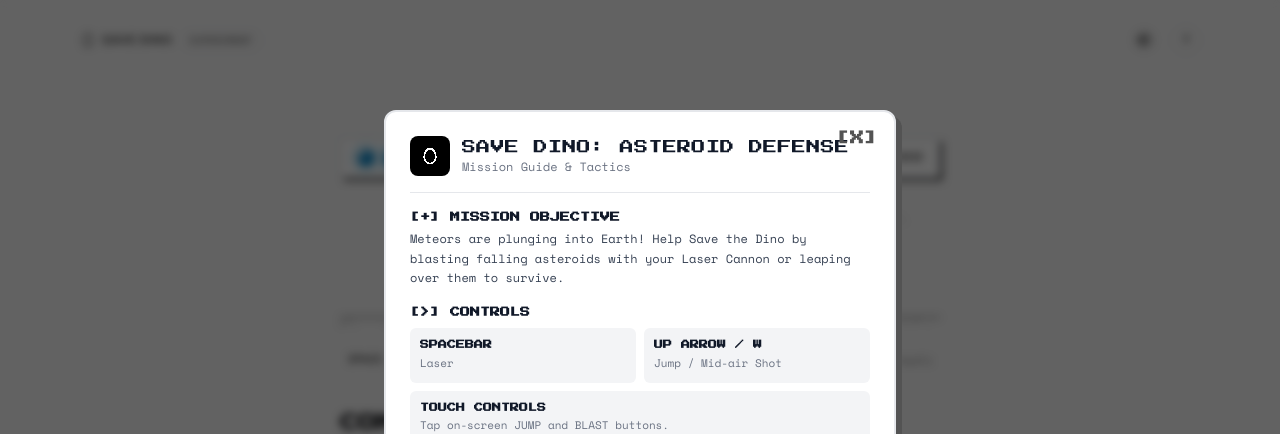
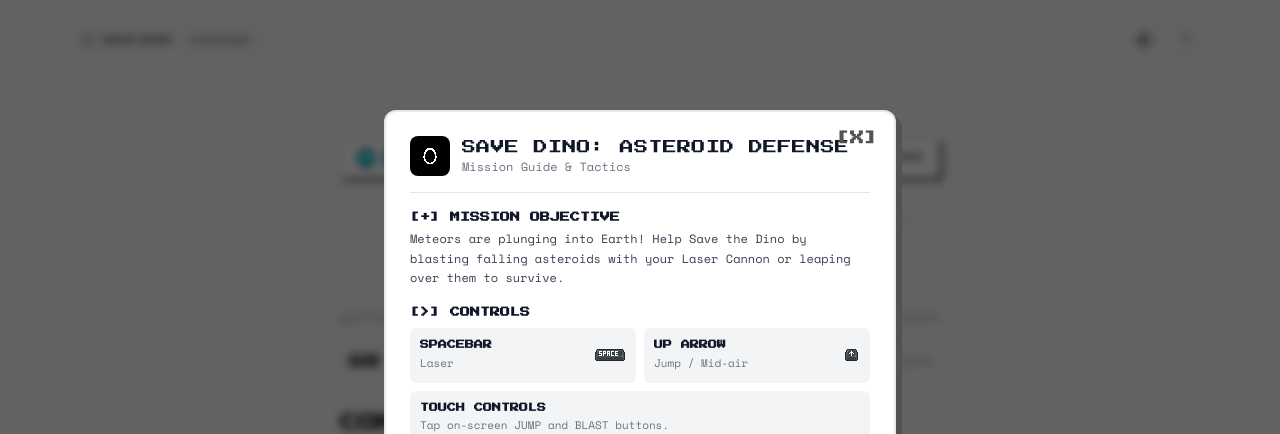
Before and after one commit to Thawshi-Srikanth/savedino, a Next.js app: page / in a window 1280 px wide. Both pictures are taken after a click on the button "Help / How to Play". Shown: the top 434 px of the page. Built offline with nearby package versions, Linux system fonts and the light colour scheme; a web font is replaced by a local one.

Commit message:
fix: resolve hydration mismatches with dynamic import and layout suppressions while adding UI keyboard assets to help modal

```diff
--- a/app/components/DinoGameCanvas.tsx
+++ b/app/components/DinoGameCanvas.tsx
@@ -703,47 +703,48 @@ export const DinoGameCanvas: React.FC<DinoGameCanvasProps> = ({ onScoreUpdate, o
       ctx.globalAlpha = 1.0;
 
       // ----------------------------------------------------
-      // DRAW EXPANDING PLASMA BALL / ENERGY ORB (HIGH VISIBILITY)
+      // DRAW PIXELATED EXPANDING PLASMA BALL (8-BIT RETRO)
       // ----------------------------------------------------
       s.balls.forEach((b) => {
         ctx.save();
-        ctx.translate(b.x, b.y);
+        const bx = Math.floor(b.x);
+        const by = Math.floor(b.y);
+        const r = Math.floor(b.radius);
+        const pSize = Math.max(2, Math.floor(r / 7)); // Grid pixel block step
 
-        const r = b.radius;
+        // Helper to draw stepped 8-bit pixel circle
+        const fillPixelCircle = (cx: number, cy: number, radius: number, step: number, color: string) => {
+          ctx.fillStyle = color;
+          for (let dy = -radius; dy <= radius; dy += step) {
+            const dx = Math.floor(Math.sqrt(Math.max(0, radius * radius - dy * dy)) / step) * step;
+            if (dx > 0) {
+              ctx.fillRect(cx - dx, cy + dy, dx * 2, step);
+            }
+          }
+        };
 
-        // 1. Solid Black Outer Ring (Guarantees 100% contrast on #f4f4f4)
-        ctx.fillStyle = "#000000";
-        ctx.beginPath();
-        ctx.arc(0, 0, r + 2.5, 0, Math.PI * 2);
-        ctx.fill();
+        // 1. Solid Black Stepped Pixel Outline (Maximum Contrast)
+        fillPixelCircle(bx, by, r + 3, pSize, "#000000");
 
-        // 2. Vibrant Deep Cyan / Blue Body
-        ctx.fillStyle = "#0284c7";
-        ctx.shadowColor = "#00ffff";
-        ctx.shadowBlur = 14;
-        ctx.beginPath();
-        ctx.arc(0, 0, r, 0, Math.PI * 2);
-        ctx.fill();
+        // 2. Deep Blue / Cyan Pixel Body
+        fillPixelCircle(bx, by, r, pSize, "#0284c7");
 
-        // 3. Electric Cyan Mid Ring
-        ctx.fillStyle = "#00ffff";
-        ctx.beginPath();
-        ctx.arc(0, 0, r * 0.7, 0, Math.PI * 2);
-        ctx.fill();
+        // 3. Bright Electric Cyan Pixel Ring
+        fillPixelCircle(bx, by, Math.floor(r * 0.72), pSize, "#00ffff");
 
-        // 4. Pure White Blinding Core
+        // 4. Blinding White Pixel Core
+        fillPixelCircle(bx + Math.floor(r * 0.15), by, Math.floor(r * 0.42), pSize, "#ffffff");
+
+        // 5. White Pixel Highlights (Top-Left Glints)
         ctx.fillStyle = "#ffffff";
-        ctx.shadowBlur = 0;
-        ctx.beginPath();
-        ctx.arc(r * 0.15, 0, r * 0.4, 0, Math.PI * 2);
-        ctx.fill();
+        const hx = bx - Math.floor(r * 0.35);
+        const hy = by - Math.floor(r * 0.35);
+        ctx.fillRect(hx, hy, pSize * 2, pSize * 2);
 
-        // Energy crescent aura in front of ball
-        ctx.strokeStyle = "#ffffff";
-        ctx.lineWidth = 2;
-        ctx.beginPath();
-        ctx.arc(0, 0, r * 0.85, -Math.PI / 2.5, Math.PI / 2.5);
-        ctx.stroke();
+        // 6. Leading Pixel Energy Sparks on Front Edge
+        ctx.fillStyle = "#ffffff";
+        ctx.fillRect(bx + r - pSize, by - Math.floor(r * 0.4), pSize, pSize * 2);
+        ctx.fillRect(bx + r - pSize, by + Math.floor(r * 0.25), pSize, pSize * 2);
 
         ctx.restore();
       });
@@ -804,17 +805,37 @@ export const DinoGameCanvas: React.FC<DinoGameCanvasProps> = ({ onScoreUpdate, o
 
         ctx.drawImage(spriteImg, sx, sy, sw, sh, s.dino.x, s.dino.y, sw, sh);
 
-        // Muzzle flare on Dino's cannon snout
+        // 8-bit Pixel Muzzle Blast at Dino's Snout/Mouth
         if (s.dino.fireGlowTimer > 0) {
-          const muzzleX = s.dino.x + (s.dino.isShootingCrouch && !s.dino.isJumping ? 52 : 38);
-          const muzzleY = s.dino.isShootingCrouch && !s.dino.isJumping ? s.dino.y + 12 : s.dino.y + 14;
+          const mx = Math.floor(s.dino.x + (s.dino.isShootingCrouch && !s.dino.isJumping ? 52 : 38));
+          const my = Math.floor(s.dino.isShootingCrouch && !s.dino.isJumping ? s.dino.y + 12 : s.dino.y + 14);
+
+          // 1. Black Pixel Outline Cross
+          ctx.fillStyle = "#000000";
+          ctx.fillRect(mx - 7, my - 3, 16, 7);
+          ctx.fillRect(mx - 3, my - 7, 7, 16);
+          ctx.fillRect(mx - 5, my - 5, 11, 11);
+
+          // 2. Electric Cyan Pixel Blast (#00ffff)
           ctx.fillStyle = "#00ffff";
-          ctx.shadowColor = "#0284c7";
-          ctx.shadowBlur = 18;
-          ctx.beginPath();
-          ctx.arc(muzzleX, muzzleY, 8, 0, Math.PI * 2);
-          ctx.fill();
-          ctx.shadowBlur = 0;
+          ctx.fillRect(mx - 6, my - 2, 14, 5);
+          ctx.fillRect(mx - 2, my - 6, 5, 14);
+          ctx.fillRect(mx - 4, my - 4, 9, 9);
+
+          // 3. Deep Blue Inner Blocks (#0284c7)
+          ctx.fillStyle = "#0284c7";
+          ctx.fillRect(mx - 4, my - 2, 10, 5);
+          ctx.fillRect(mx - 2, my - 4, 5, 10);
+
+          // 4. White Pixel Core (#ffffff)
+          ctx.fillStyle = "#ffffff";
+          ctx.fillRect(mx - 2, my - 2, 5, 5);
+
+          // 5. Pixel Sparks Shooting Forward from Dino's Mouth
+          ctx.fillStyle = s.dino.fireGlowTimer % 2 === 0 ? "#ffffff" : "#00ffff";
+          ctx.fillRect(mx + 10, my - 1, 3, 3);
+          ctx.fillRect(mx + 14, my - 4, 2, 2);
+          ctx.fillRect(mx + 14, my + 3, 2, 2);
         }
       }
 
@@ -871,31 +892,68 @@ export const DinoGameCanvas: React.FC<DinoGameCanvasProps> = ({ onScoreUpdate, o
       }`}>
         {/* Left: 3 Circular Plasma Orbs + Blasted Counter */}
         <div className="flex items-center gap-3">
-          {/* Circular Plasma Orbs (No "LASER:" text) */}
+          {/* 8-bit Pixel Plasma Orbs */}
           <div className="flex items-center gap-1.5">
             {[0, 1, 2].map((idx) => {
               const isFilled = idx < laserCharges;
               const isCurrentlyRecharging = idx === laserCharges && laserCharges < MAX_CHARGES;
+              const clipY = 14 - Math.round(rechargeProgress * 12);
 
               return (
                 <div
                   key={idx}
-                  className={`w-5 h-5 rounded-full border-2 overflow-hidden relative flex items-center justify-center transition-all ${
-                    isNight ? "border-[#80868b]" : "border-[#535353]"
-                  } ${
-                    isFilled ? "bg-[#0284c7] shadow-[0_0_8px_#38bdf8]" : (isNight ? "bg-[#3c4043]" : "bg-[#e5e7eb]")
-                  }`}
-                  title={isFilled ? "Charge Ready" : "Recharging..."}
+                  className="w-5 h-5 flex items-center justify-center relative select-none"
+                  title={isFilled ? "Plasma Ready" : isCurrentlyRecharging ? "Recharging Plasma..." : "Depleted"}
                 >
-                  {isCurrentlyRecharging && (
-                    <div
-                      className="absolute bottom-0 w-full bg-[#f97316] transition-all duration-75"
-                      style={{ height: `${Math.min(100, Math.max(0, rechargeProgress * 100))}%` }}
+                  <svg
+                    viewBox="0 0 14 14"
+                    className="w-full h-full"
+                    shapeRendering="crispEdges"
+                  >
+                    <defs>
+                      <clipPath id={`recharge-clip-${idx}`}>
+                        <rect x="0" y={clipY} width="14" height="14" />
+                      </clipPath>
+                    </defs>
+
+                    {/* Stepped 8-bit Pixel Outline */}
+                    <path
+                      d="M4 1h6v1h2v2h1v6h-1v2h-2v1H4v-1H2v-2H1V4h1V2h2V1z"
+                      fill={isNight ? "#80868b" : "#000000"}
                     />
-                  )}
-                  {isFilled && (
-                    <div className="w-1.5 h-1.5 bg-white rounded-full opacity-60 absolute top-0.5 left-0.5" />
-                  )}
+
+                    {isFilled ? (
+                      /* Fully Charged 8-Bit Pixel Plasma Orb */
+                      <>
+                        {/* Deep Blue Base */}
+                        <path d="M4 2h6v1h2v2h1v4h-1v2h-2v1H4v-1H2V9H1V5h1V3h2V2z" fill="#0284c7" />
+                        {/* Cyan Middle Ring */}
+                        <path d="M5 3h4v1h2v2h1v2h-1v2h-2v1H5v-1H3V8H2V6h1V4h2V3z" fill="#00ffff" />
+                        {/* White Core Block */}
+                        <rect x="6" y="5" width="3" height="3" fill="#ffffff" />
+                        {/* Pixel Highlight Glint */}
+                        <rect x="4" y="3" width="2" height="2" fill="#ffffff" />
+                      </>
+                    ) : isCurrentlyRecharging ? (
+                      /* Recharging: Dark Cavity + Pixel Rising Plasma */
+                      <>
+                        {/* Background Empty Cavity */}
+                        <path d="M4 2h6v1h2v2h1v4h-1v2h-2v1H4v-1H2V9H1V5h1V3h2V2z" fill={isNight ? "#3c4043" : "#d1d5db"} />
+                        {/* Rising Recharge Liquid */}
+                        <g clipPath={`url(#recharge-clip-${idx})`}>
+                          <path d="M4 2h6v1h2v2h1v4h-1v2h-2v1H4v-1H2V9H1V5h1V3h2V2z" fill="#f97316" />
+                          <path d="M5 3h4v1h2v2h1v2h-1v2h-2v1H5v-1H3V8H2V6h1V4h2V3z" fill="#fde047" />
+                          <rect x="4" y="3" width="2" height="2" fill="#ffffff" />
+                        </g>
+                      </>
+                    ) : (
+                      /* Empty Pixel Cell */
+                      <path
+                        d="M4 2h6v1h2v2h1v4h-1v2h-2v1H4v-1H2V9H1V5h1V3h2V2z"
+                        fill={isNight ? "#202124" : "#e5e7eb"}
+                      />
+                    )}
+                  </svg>
                 </div>
               );
             })}
@@ -961,12 +1019,51 @@ export const DinoGameCanvas: React.FC<DinoGameCanvasProps> = ({ onScoreUpdate, o
         </div>
       </div>
 
-      {/* Controls Hint */}
+      {/* Controls Hint with Pixel Keyboard Keycap Sprites */}
       <div className={`w-full max-w-[600px] flex items-center justify-between px-2 text-[11px] font-mono transition-colors duration-700 ${
         isNight ? "text-[#9aa0a6]" : "text-[#535353]"
       }`}>
-        <span><b>SPACE</b>: Laser &nbsp;|&nbsp; <b>UP ARROW</b>: Jump</span>
-        <span className="text-[10px] opacity-75">Laser expands as it travels</span>
+        <div className="flex items-center gap-3">
+          {/* SPACE sprite + Laser */}
+          <div className="flex items-center gap-1.5">
+            <span
+              className="inline-block flex-shrink-0"
+              style={{
+                width: "32px",
+                height: "16px",
+                backgroundImage: "url('/Keyboard-Extras.png')",
+                backgroundPosition: isNight ? "-64px -96px" : "-64px -32px",
+                backgroundRepeat: "no-repeat",
+                imageRendering: "pixelated",
+              }}
+              title="SPACEBAR: Laser"
+            />
+            <span className="font-pixel text-[10px]">: Laser</span>
+          </div>
+
+          <span className="opacity-40">|</span>
+
+          {/* UP ARROW sprite + Jump */}
+          <div className="flex items-center gap-1.5">
+            <span
+              className="inline-block flex-shrink-0"
+              style={{
+                width: "16px",
+                height: "16px",
+                backgroundImage: "url('/Keyboard-Letter.png')",
+                backgroundPosition: isNight ? "0px -112px" : "0px 0px",
+                backgroundRepeat: "no-repeat",
+                imageRendering: "pixelated",
+              }}
+              title="UP ARROW: Jump"
+            />
+            <span className="font-pixel text-[10px]">: Jump</span>
+          </div>
+        </div>
+
+        <span className="text-[10px] font-mono opacity-75 hidden sm:inline">
+          Laser expands as it travels
+        </span>
       </div>
     </div>
   );
--- a/app/components/HelpModal.tsx
+++ b/app/components/HelpModal.tsx
@@ -60,13 +60,41 @@ export const HelpModal: React.FC<HelpModalProps> = ({ isOpen, onClose }) => {
               [&gt;] Controls
             </h3>
             <div className="grid grid-cols-2 gap-2 mt-2">
-              <div className="rounded-md bg-gray-100 p-2.5 dark:bg-gray-800">
-                <span className="font-pixel text-[9px] block font-bold text-gray-900 dark:text-gray-100">SPACEBAR</span>
-                <span className="text-[11px] text-gray-500 dark:text-gray-400">Laser</span>
+              <div className="rounded-md bg-gray-100 p-2.5 dark:bg-gray-800 flex items-center justify-between">
+                <div>
+                  <span className="font-pixel text-[9px] block font-bold text-gray-900 dark:text-gray-100">SPACEBAR</span>
+                  <span className="text-[11px] text-gray-500 dark:text-gray-400">Laser</span>
+                </div>
+                <span
+                  className="inline-block flex-shrink-0"
+                  style={{
+                    width: "32px",
+                    height: "16px",
+                    backgroundImage: "url('/Keyboard-Extras.png')",
+                    backgroundPosition: "-64px -32px",
+                    backgroundRepeat: "no-repeat",
+                    imageRendering: "pixelated",
+                  }}
+                  title="SPACEBAR"
+                />
               </div>
-              <div className="rounded-md bg-gray-100 p-2.5 dark:bg-gray-800">
-                <span className="font-pixel text-[9px] block font-bold text-gray-900 dark:text-gray-100">UP ARROW / W</span>
-                <span className="text-[11px] text-gray-500 dark:text-gray-400">Jump / Mid-air Shot</span>
+              <div className="rounded-md bg-gray-100 p-2.5 dark:bg-gray-800 flex items-center justify-between">
+                <div>
+                  <span className="font-pixel text-[9px] block font-bold text-gray-900 dark:text-gray-100">UP ARROW</span>
+                  <span className="text-[11px] text-gray-500 dark:text-gray-400">Jump / Mid-air</span>
+                </div>
+                <span
+                  className="inline-block flex-shrink-0"
+                  style={{
+                    width: "16px",
+                    height: "16px",
+                    backgroundImage: "url('/Keyboard-Letter.png')",
+                    backgroundPosition: "0px 0px",
+                    backgroundRepeat: "no-repeat",
+                    imageRendering: "pixelated",
+                  }}
+                  title="UP ARROW"
+                />
               </div>
               <div className="rounded-md bg-gray-100 p-2.5 dark:bg-gray-800 col-span-2">
                 <span className="font-pixel text-[9px] block font-bold text-gray-900 dark:text-gray-100">TOUCH CONTROLS</span>
--- a/app/layout.tsx
+++ b/app/layout.tsx
@@ -35,9 +35,13 @@ export default function RootLayout({
   return (
     <html
       lang="en"
+      suppressHydrationWarning
       className={`${pressStart2P.variable} ${spaceMono.variable} ${inter.variable} h-full antialiased`}
     >
-      <body className="min-h-full flex flex-col bg-[#f4f4f4] text-[#535353] selection:bg-black selection:text-white">
+      <body
+        suppressHydrationWarning
+        className="min-h-full flex flex-col bg-[#f4f4f4] text-[#535353] selection:bg-black selection:text-white"
+      >
         {children}
       </body>
     </html>
```
Also changed, not shown: app/page.tsx (+35 -14 lines), public/Keyboard-Extras.png (added), public/Keyboard-Letter.png (added).
